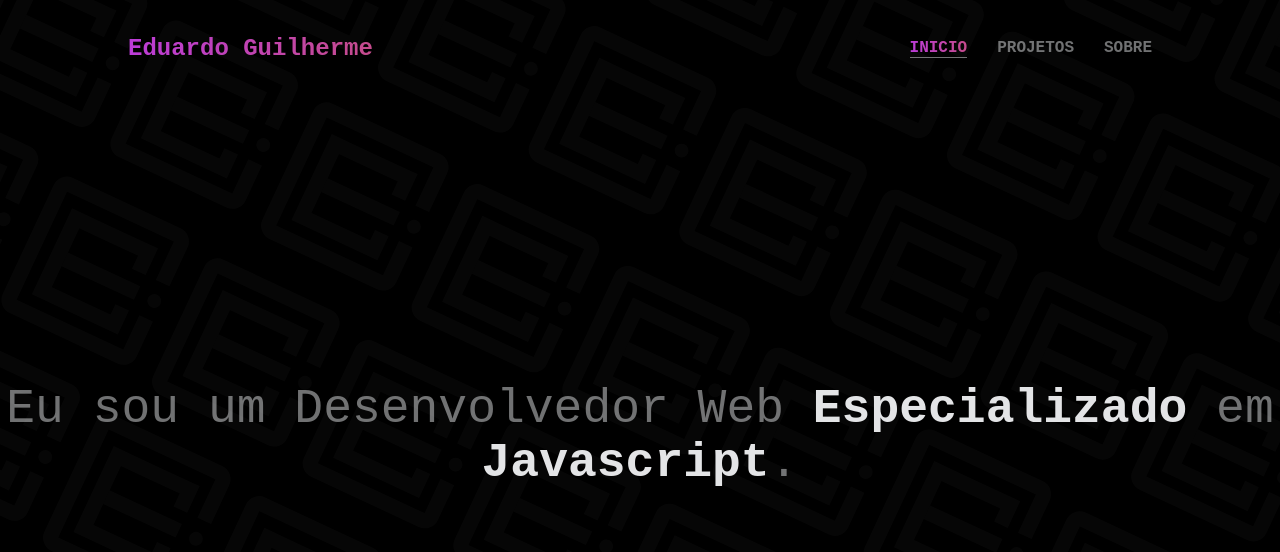
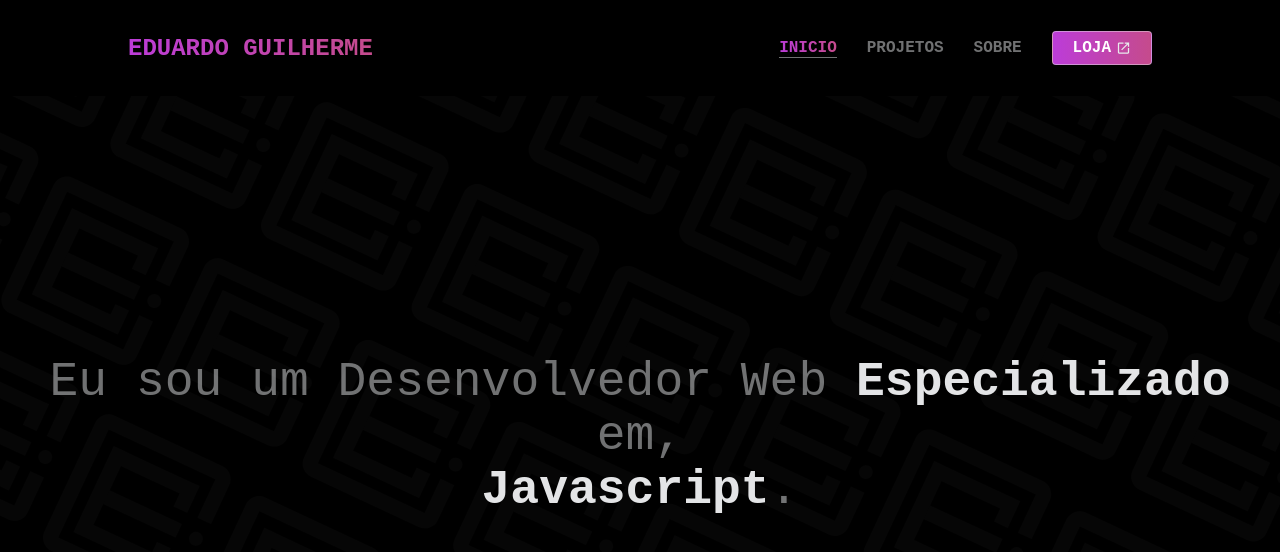
Before and after one commit to egoficial/portfolio, a plain HTML site: page index.html in a window 1280 px wide. Shown: the top 552 px of the page. Drawn offline with Linux system fonts and the light colour scheme.

Commit message:
Diversas Atualizações
Adicionado:
 - Store Btn

```diff
--- a/index.html
+++ b/index.html
@@ -19,18 +19,19 @@
 <body>
     <!--? HEADER -->
      <header>
-         <div id="logo"><p class="gradient-text">Eduardo Guilherme</p></div>
+         <div id="logo"><p class="gradientText">EDUARDO GUILHERME</p></div>
          <nav>
              <ul>
-                 <li><p class="header-active">INICIO</p></li>
+                 <li><p class="headerActive">INICIO</p></li>
                  <li><p>PROJETOS</p></li>
                  <li><p>SOBRE</p></li>
+                 <li id="storeButton"><p>LOJA<img src="./assets/icons/openInNew.svg"></p></li>
              </ul>
          </nav>
      </header>
     <!--? HOME -->
      <section id="home">
-        <h1>Eu sou um Desenvolvedor Web <span>Especializado</span> em <br><span>Javascript</span>.</h1>
+        <h1>Eu sou um Desenvolvedor Web <span>Especializado</span> em,<br><span>Javascript</span>.</h1>
      </section>
 
 
--- a/public/styles/components/_header.scss
+++ b/public/styles/components/_header.scss
@@ -1,10 +1,18 @@
+//? IMPORTS
+ @use "../hooks/variables" as *;
+
 header {
+    position: fixed;
     display: flex;
+    top: 0px;
+
     height: 96px;
     width: 100vw;
+    align-items: center;
 
-    align-items: center;
     justify-content: space-between;
+    background-color: #000000de;
+    backdrop-filter: blur(4px);
 
     div#logo {
         margin-left: 10vw;
@@ -21,12 +29,32 @@ header {
 
         ul {
             display: flex;
+            align-items: center;
 
             li {
                 margin-left: 30px;
+                cursor: pointer;
 
                 p {
+                    display: flex;
                     font-weight: bold;
+                }
+
+                img {
+                    width: 15px;
+                    margin-left: 5px;
+                }
+            }
+
+            li#storeButton {
+                padding: 7px 20px;
+                border-radius: 4px;
+                border: 1px solid $neutral-2;
+
+                background-image: linear-gradient(to right, #BC3CD8, #C54B8C);
+
+                p {
+                    color: #ffffff;
                 }
             }
         }
--- a/public/styles/hooks/_classes.scss
+++ b/public/styles/hooks/_classes.scss
@@ -1,7 +1,7 @@
 //? IMPORTS
  @use "./variables" as *;
 
-.header-active {
+.headerActive {
     background: $primary-color;
     background-clip: text;
     color: transparent;
@@ -11,11 +11,7 @@
     border-bottom: 1px solid $neutral-2;
 };
 
-.header-inative {
-    color: $neutral-1;
-};
-
-.gradient-text {
+.gradientText {
     background: $primary-color;
     -webkit-background-clip: text;
     -webkit-text-fill-color: transparent;
--- a/public/styles/hooks/_default.scss
+++ b/public/styles/hooks/_default.scss
@@ -36,7 +36,7 @@
 }
 
 html, body {
-    height: auto;
+    height: 300vh;
     width: 100vw;
     background-color: $background-color;
 
--- a/public/styles/sections/_home.scss
+++ b/public/styles/sections/_home.scss
@@ -8,5 +8,6 @@ section#home {
     text-align: center;
 
     font-size: 2em;
+    margin-top: 96px
 
 };
```
Also changed, not shown: assets/icons/openInNew.svg (added), public/styles/main.css, 1 other file.
